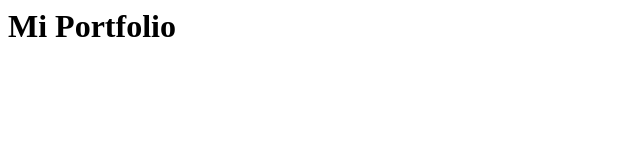
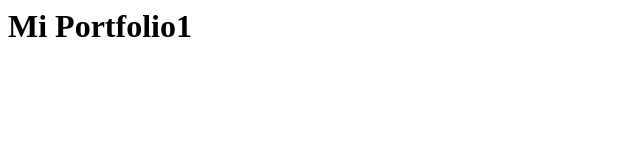
Before and after one commit to cmarceno/Portfolio-FrontEnd, a plain HTML site: page index.html in a window 1280 px wide. Shown: the full height of the page, 0-640 px from the left. Drawn offline with Linux system fonts and the light colour scheme.

Commit message:
i mi primer commit

```diff
--- a/index.html
+++ b/index.html
@@ -1 +1 @@
-<h1>Mi Portfolio</h1>
+<h1>Mi Portfolio1</h1>
```
